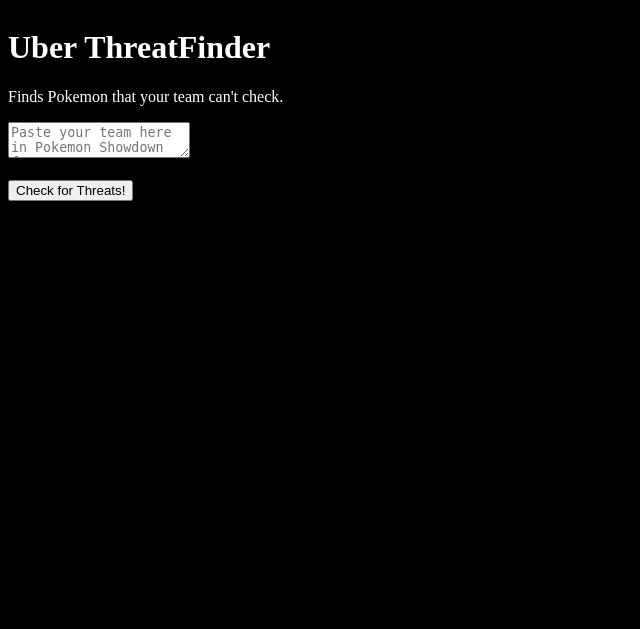
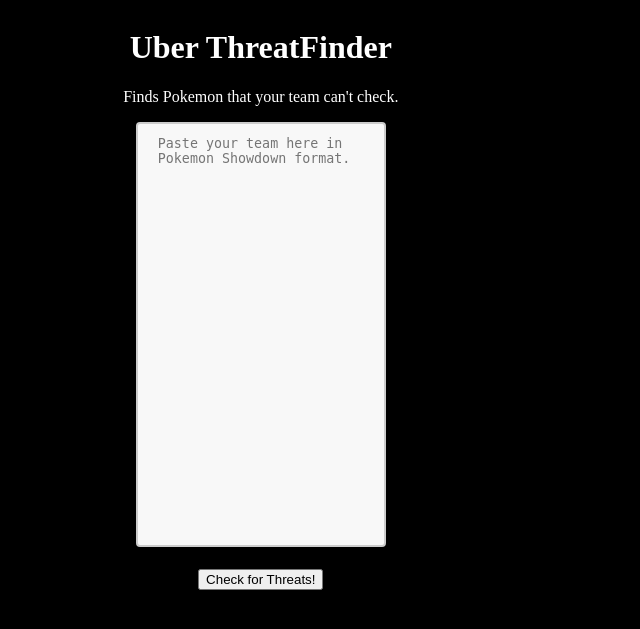
Before and after one commit to CharScream/ThreatFinder, a Flask app: page / in a window 1280 px wide. Shown: the top 629 px of the page, without its empty margins (0-640 px from the left). Run offline with Flask 2, Linux system fonts and the light colour scheme.

Commit message:
updated css

```diff
--- a/app/static/styles/styles.css
+++ b/app/static/styles/styles.css
@@ -6,14 +6,20 @@
     flex-wrap: wrap;
 }
 .input-box {
+    width: 50%;
+    text-align: center;
     order: 1;
     flex-basis: 40%;
+
 }
 
 .threats {
+    text-align: left;
+    width: 50%;
     color: white;
     order: 2;
     flex-basis: 40%;
+    flex: 6;
 }
 
 .header {
@@ -21,8 +27,8 @@
 }
 
 
-/*textarea {
-    width: 40%;
+textarea {
+    width: 250px;
     height: 425px;
     padding: 12px 20px;
     box-sizing: border-box;
@@ -30,7 +36,7 @@
     border-radius: 4px;
     background-color: #f8f8f8;
     resize: none;
-}*/
+}
 
 body {
     background: black;
```
